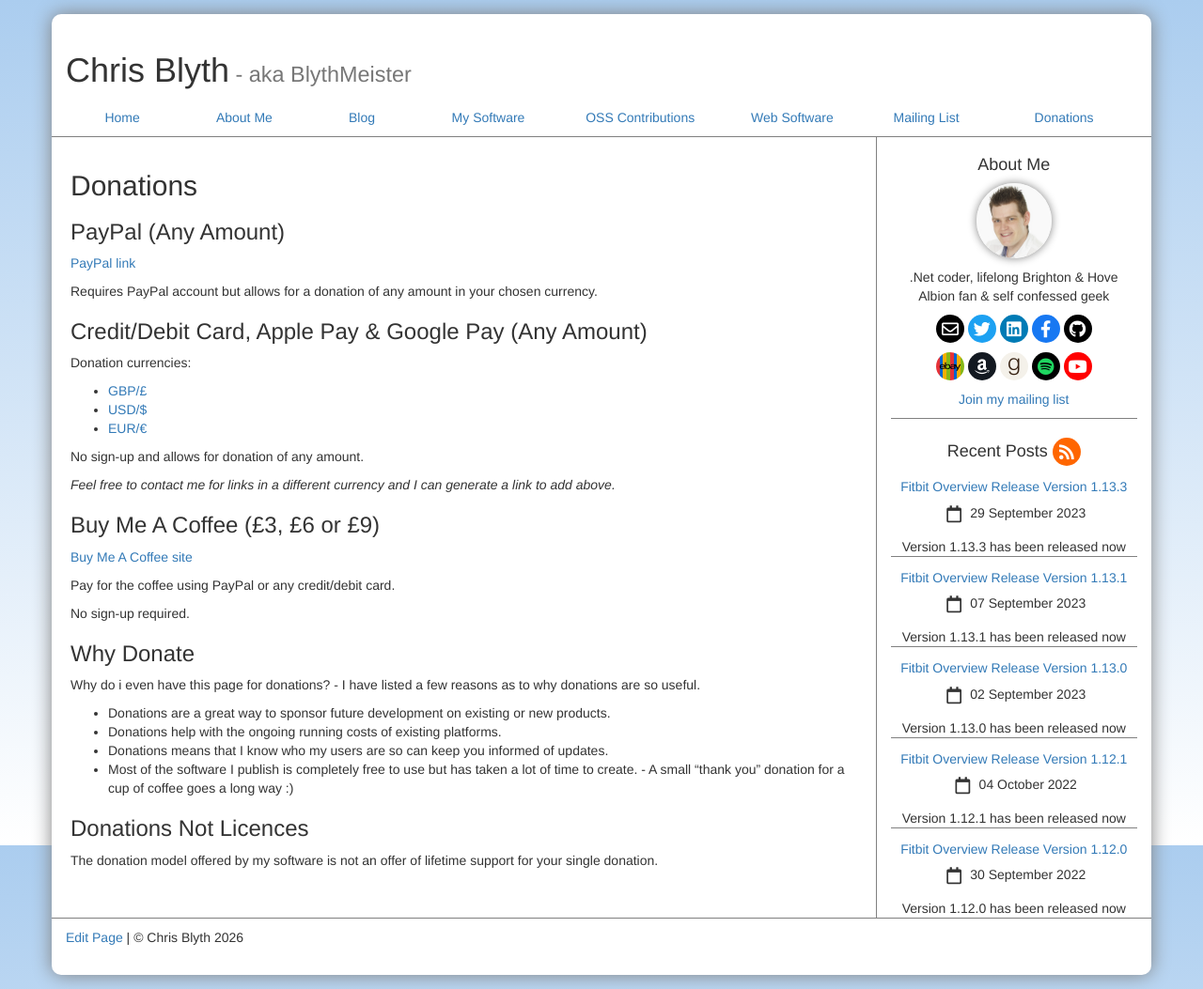
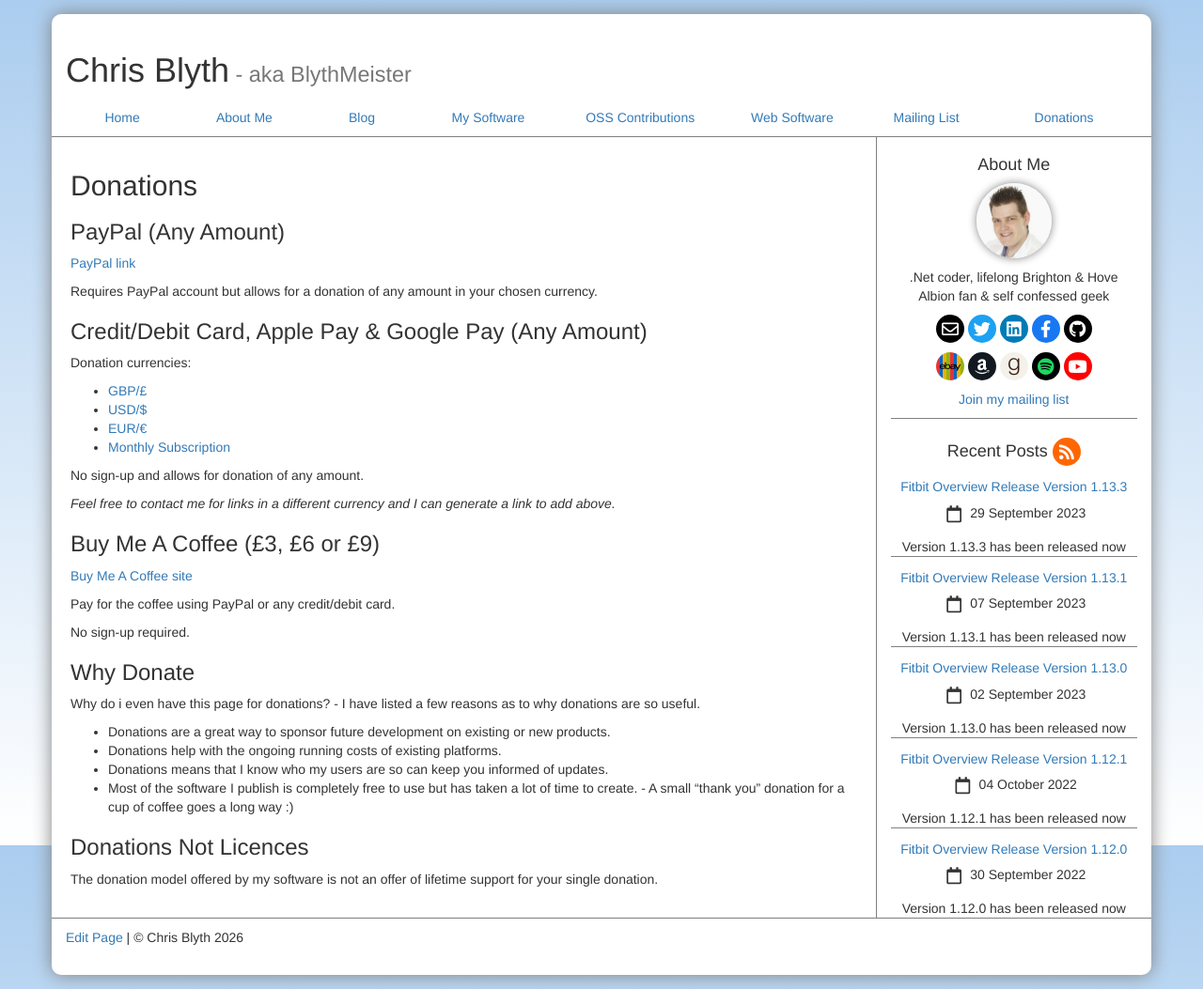
Before and after one commit to BlythMeister/blyth.me.uk, a Jekyll site: the page built from donations/index.md, in a window 1280 px wide. Shown: the whole page at 94% size. Built offline with Jekyll 4.4.1, drawn with Linux system fonts in a browser that asks for light colours; nearby versions of some CDN libraries.

Commit message:
Add monthly subscription donation link
Added a link for a monthly subscription donation option.

```diff
--- a/donations/index.md
+++ b/donations/index.md
@@ -18,6 +18,7 @@ Donation currencies:
 * [GBP/£](https://donate.stripe.com/4gw9Bzgyh0a03yo8ww)
 * [USD/$](https://donate.stripe.com/aEUfZXdm5aOE7OE8wx)
 * [EUR/€](https://donate.stripe.com/4gwcNLgyh9KA1qg6oq)
+* [Monthly Subscription](https://donate.stripe.com/28EdR8gJU3LzaCX0kk4ko03)
 
 No sign-up and allows for donation of any amount.
 
```
